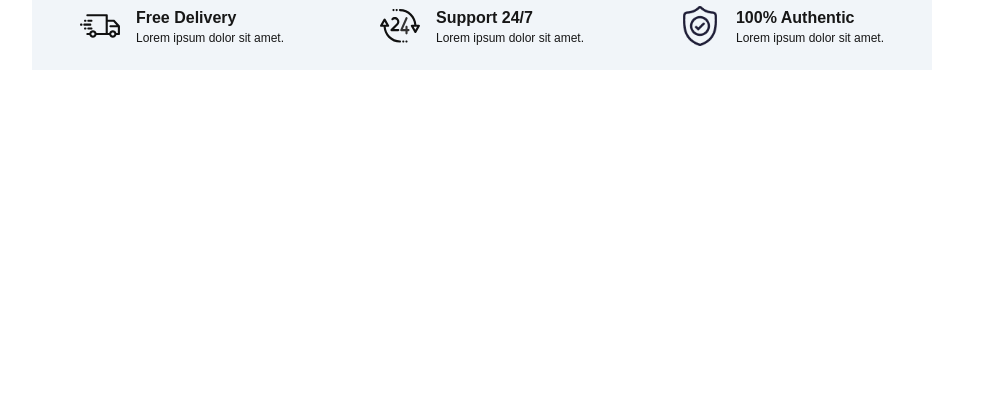
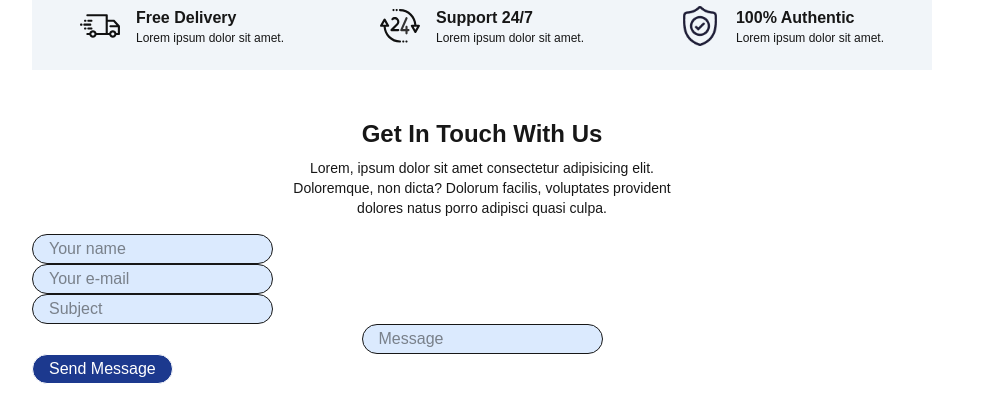
Before and after one commit to ebobic/E-Commerce, a Next.js app: page / in a window 1280 px wide. Shown: the part 678-1091 px from the top of the page, without its empty margins (158-1159 px from the left). Before the commit the page ends 800 px from the top, so only its background shows below. Built offline with nearby package versions, Linux system fonts and the light colour scheme.

Commit message:
Creation of component and update of page.tsx

```diff
--- a/app/page.tsx
+++ b/app/page.tsx
@@ -1,16 +1,13 @@
-
 import Hero from "@/components/hero";
-
 import BenefitsBanner from "@/components/BenefitsBanner";
-
+import ContactForm from "@/components/contact-form";
 
 export default function Home() {
   return (
     <main>
-
       <Hero />
-    <BenefitsBanner/>
-
+      <BenefitsBanner/>
+      <ContactForm />
     </main>
     );
 }
--- /dev/null
+++ b/components/contact-form.tsx
@@ -0,0 +1,44 @@
+import Form from "next/form"
+
+export default function ContactForm() {
+    return (
+        <section>
+            <div className="pt-6 pb-2 w-[400px] m-auto text-center">
+                <h2 className="pt-6 text-2xl font-bold">Get In Touch With Us</h2>
+                <p className="p-2 text-sm">Lorem, ipsum dolor sit amet consectetur adipisicing elit. Doloremque, non dicta? Dolorum facilis, voluptates provident dolores natus porro adipisci quasi culpa.</p>
+            </div>
+
+            <div className="pb-8 text-center">
+                <Form action="/contact">
+                    <input type="text"
+                        className=" flex py-0.5 px-4 border rounded-full bg-blue-100 justify-center"
+                        name="name"
+                        aria-label="Contact Us - Name"
+                        placeholder="Your name"
+                    />
+                    <input type="email"
+                        className="flex py-0.5 px-4 border rounded-full bg-blue-100 justify-center"
+                        name="e-mail"
+                        aria-label="Contact Us - E-mail"
+                        placeholder="Your e-mail"
+                    />
+                    <input type="text"
+                        className="flex block py-0.5 px-4 border rounded-full bg-blue-100 justify-center"
+                        name="subject"
+                        aria-label="Contact Us - Subject"
+                        placeholder="Subject"
+                    />
+                    <input type="text"
+                        className="py-0.5 px-4 border rounded-full bg-blue-100 justify-center"
+                        name="name"
+                        aria-label="Contact Us - Message"
+                        placeholder="Message"
+                    />
+                    <button type="submit" className="block py-0.5 px-4 border rounded-full text-white bg-blue-900 hover:bg-blue-800">
+                        Send Message
+                    </button>
+                </Form>
+            </div>
+        </section>
+    )
+}
```
